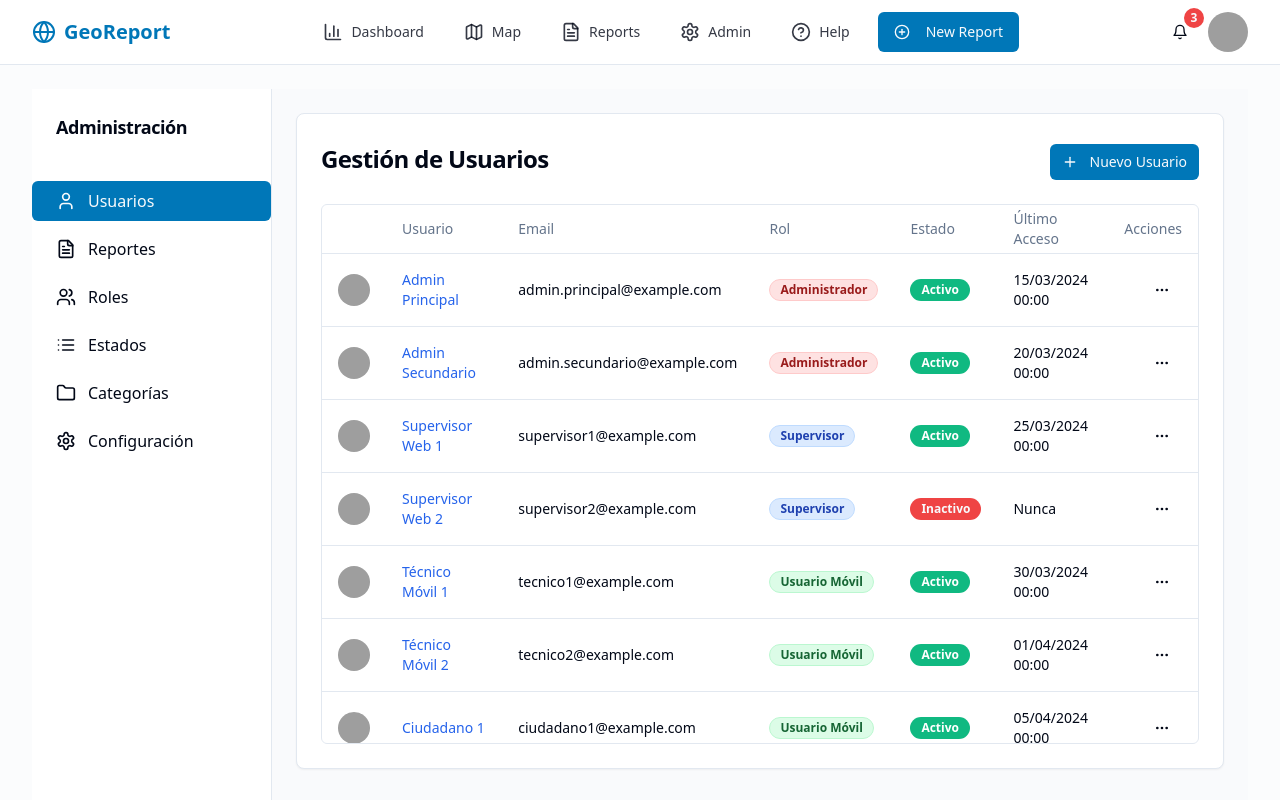
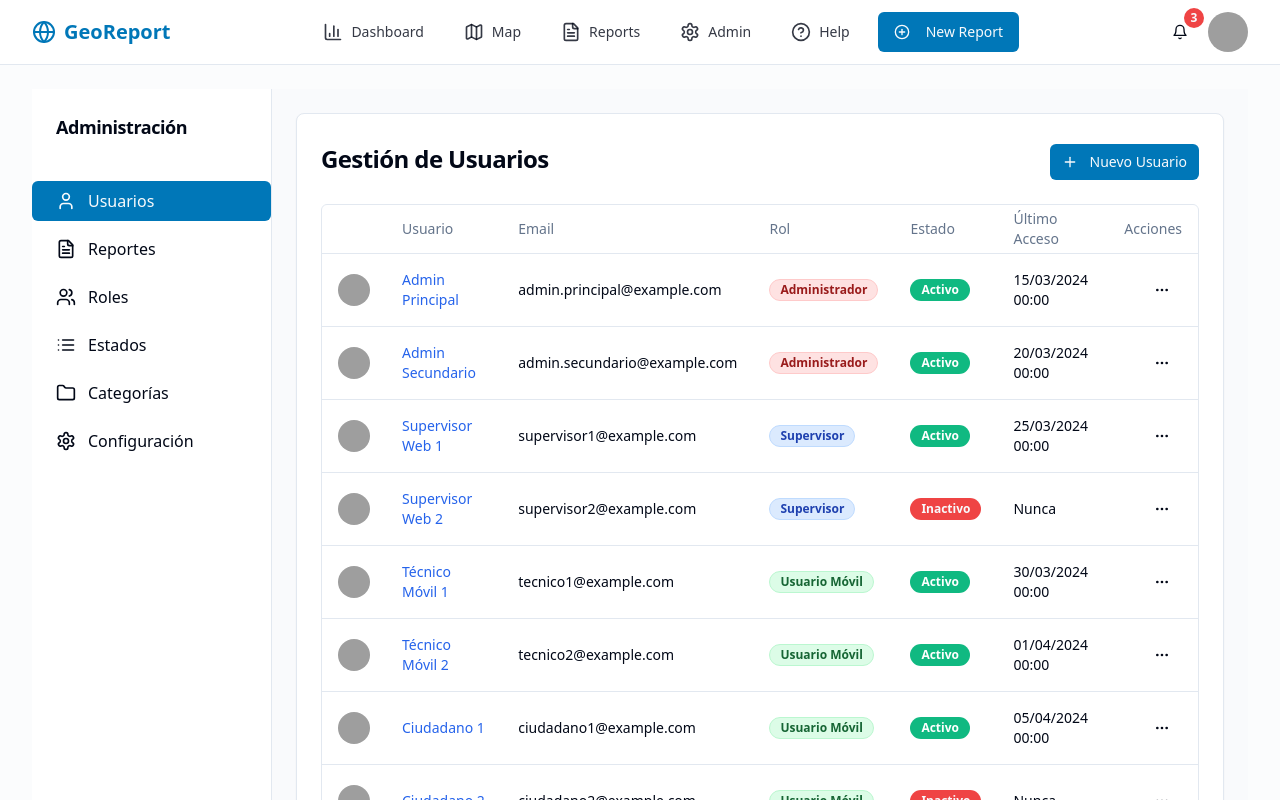
Before and after one commit to elias3446/geo-report-compass-76, a React (Vite) app: page /admin/users in a window 1280 px wide. Shown: the top 800 px of the page. Built offline with nearby package versions, Linux system fonts and the light colour scheme; grey boxes are pictures that could not be loaded.

Commit message:
Fix: Consistent scrollbar design
Apply the same scrollbar design to the UserTable component.

```diff
--- a/src/components/admin/UserTable.tsx
+++ b/src/components/admin/UserTable.tsx
@@ -1,3 +1,4 @@
+
 import React from 'react';
 import { format } from 'date-fns';
 import { User } from '../../types/admin';
@@ -67,7 +68,7 @@ const UserTable: React.FC<UserTableProps> = ({
   }
 
   return (
-    <div className="rounded-md border max-h-[540px] overflow-auto">
+    <div className="rounded-md border">
       <Table>
         <TableHeader>
           <TableRow>
--- a/src/pages/AdminUsers.tsx
+++ b/src/pages/AdminUsers.tsx
@@ -7,6 +7,7 @@ import { Card, CardHeader, CardTitle, CardContent } from "@/components/ui/card";
 import { Button } from "@/components/ui/button";
 import { Plus } from "lucide-react";
 import { createUser } from "@/services/adminService";
+import { ScrollArea } from "@/components/ui/scroll-area";
 
 const AdminUsers = () => {
   const { users, setUsers } = useUsers();
@@ -27,9 +28,9 @@ const AdminUsers = () => {
         </Button>
       </CardHeader>
       <CardContent>
-        <div className="max-h-[600px] overflow-auto">
+        <ScrollArea className="max-h-[600px]">
           <UserTable filteredUsers={users} onEdit={() => {}} />
-        </div>
+        </ScrollArea>
       </CardContent>
       <UserForm open={isFormOpen} onClose={() => setIsFormOpen(false)} onSubmit={handleCreateUser} />
     </Card>
```
